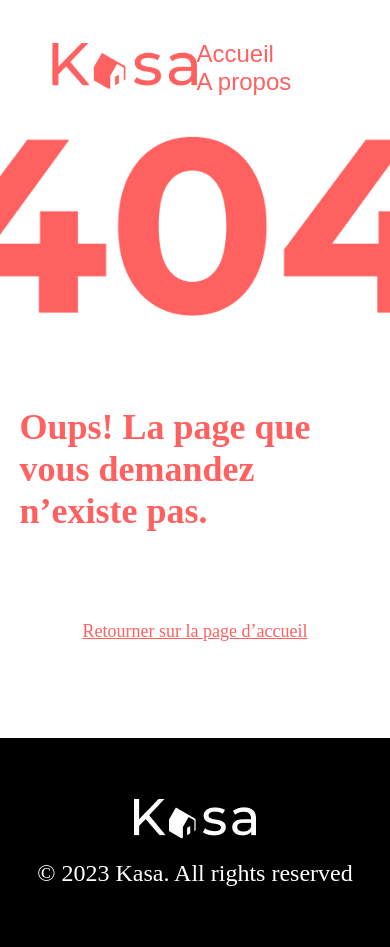
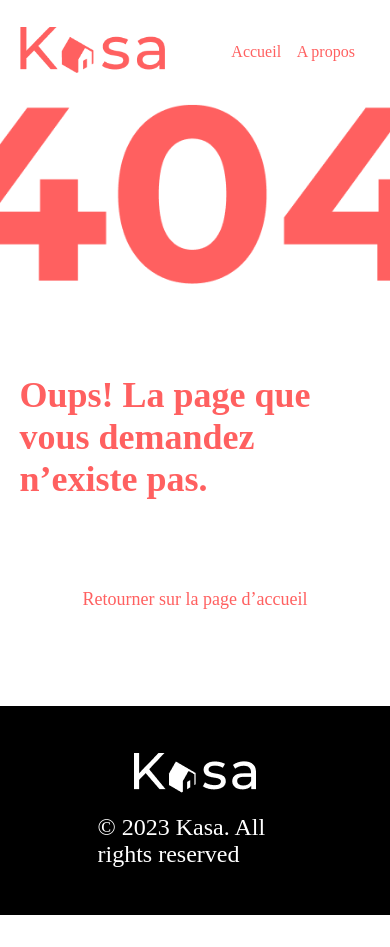
Before and after one commit to Selim-Ramdani/oc_kasa_p8, a React (Vite) app: page /logements in a window 390 px wide. Shown: the top 947 px of the page. After the commit the page ends 915 px from the top, so only its background shows below. Built offline with nearby package versions, Linux system fonts and the light colour scheme.

Commit message:
project finished

```diff
--- a/src/assets/style/base/_base.scss
+++ b/src/assets/style/base/_base.scss
@@ -32,3 +32,7 @@ button {
     cursor: pointer;
   }
 }
+
+a {
+  text-decoration: none;
+}
--- a/src/assets/style/components/_banner.scss
+++ b/src/assets/style/components/_banner.scss
@@ -23,15 +23,28 @@
 }
 
 @media only screen and (max-width: 810px) {
-  #banner-container__title {
-    font-size: 38px !important;
+  #banner-container #banner-container__title {
+    font-size: 38px;
   }
 }
 
 @media only screen and (max-width: 810px) {
-  #banner-container__title {
-    font-size: 38px !important;
+  #banner-container #banner-container__title {
+    font-size: 38px;
     max-width: 350px;
     left: 8%;
   }
 }
+
+@media only screen and (max-width: 500px) {
+  #banner-container #banner-container__title {
+    font-size: 24px;
+    max-width: 220px;
+  }
+}
+
+@media only screen and (max-width: 400px) {
+  #banner-container #banner-container__img {
+    height: 111px;
+  }
+}
--- a/src/assets/style/components/_cards.scss
+++ b/src/assets/style/components/_cards.scss
@@ -24,3 +24,10 @@
     transition: 0.3s ease-in-out;
   }
 }
+
+@media only screen and (max-width: 895px) {
+  #cards-container {
+    width: auto;
+    height: auto;
+  }
+}
--- a/src/assets/style/components/_collapse.scss
+++ b/src/assets/style/components/_collapse.scss
@@ -60,3 +60,13 @@
     height: 0;
   }
 }
+
+@media only screen and (max-width: 1030px) {
+  #collapse-wrapper #collapse-wrapper__title h3 {
+    font-size: 15px;
+  }
+  #collapse-wrapper #collapse-wrapper__content p {
+    text-align: justify;
+    font-size: 15px;
+  }
+}
--- a/src/assets/style/components/_footer.scss
+++ b/src/assets/style/components/_footer.scss
@@ -20,3 +20,12 @@ footer {
     font-size: 24px;
   }
 }
+
+@media only screen and (max-width: 400px) {
+  #footer-copyright h3 {
+    color: #fff;
+    font-weight: 500;
+    font-size: 24px;
+    max-width: 195px;
+  }
+}
--- a/src/assets/style/components/_header.scss
+++ b/src/assets/style/components/_header.scss
@@ -1,4 +1,4 @@
-#header {
+header {
   max-width: 1440px;
   margin: 0 auto;
   padding: 2rem 2rem;
@@ -12,24 +12,36 @@
     object-fit: cover;
   }
 
-  & #header-links {
-    & #header-links__homepage {
+  & .header-links {
+    & .active {
+      text-decoration: underline;
+    }
+    & .header-links__homepage {
+      font-size: 24px;
+      font-weight: 500;
       margin-right: 4vw;
     }
   }
 }
 
 // MEDIA QUERIES TABLET
-@media only screen and (max-width: 896px) {
-  #cards-container {
-    width: 100% !important;
-    height: 100% !important;
+
+@media only screen and (max-width: 600px) {
+  header {
+    padding: 2rem 0;
+  }
+  header #header-logo {
+    object-fit: contain;
+    width: 145px;
   }
 }
 
-@media only screen and (max-width: 600px) {
-  #header-logo {
-    object-fit: contain !important;
-    width: 145px !important;
+// Mobile
+@media only screen and (max-width: 480px) {
+  header {
+    padding: 1rem 0;
+  }
+  header .header-links .header-links__homepage {
+    font-size: 16px;
   }
 }
--- a/src/assets/style/components/_ratings.scss
+++ b/src/assets/style/components/_ratings.scss
@@ -0,0 +1,21 @@
+@media only screen and (max-width: 895px) {
+  .accommodations-container
+    .accommodations-container__infos
+    .accommodations-container-infos__rightPart
+    .ratings-container
+    .star {
+    width: 13px;
+    height: 13px;
+  }
+}
+
+@media only screen and (max-width: 445px) {
+  .accommodations-container
+    .accommodations-container__infos
+    .accommodations-container-infos__rightPart
+    .ratings-container
+    .star {
+    width: 8px;
+    height: 8px;
+  }
+}
--- a/src/assets/style/components/_slideshow.scss
+++ b/src/assets/style/components/_slideshow.scss
@@ -1,5 +1,5 @@
 #slideshow-container {
-position: relative;
+  position: relative;
   & #slideshow-container_img img {
     object-fit: contain;
   }
@@ -35,3 +35,9 @@ position: relative;
     left: 50%;
   }
 }
+
+@media only screen and (max-width: 500px) {
+  .accommodations-container img {
+    height: 255px;
+  }
+}
--- a/src/assets/style/pages/_accommodations.scss
+++ b/src/assets/style/pages/_accommodations.scss
@@ -96,3 +96,93 @@
     }
   }
 }
+
+@media only screen and (max-width: 1030px) {
+  .accommodations-container-infos__leftPart .accommodations-container__title {
+    font-weight: 500;
+    font-size: 20px;
+    margin-bottom: 5px;
+  }
+  .accommodations-container
+    .accommodations-container__infos
+    .accommodations-container-infos__rightPart
+    .ratings-container
+    .star {
+    height: 30px;
+    width: 30px;
+  }
+  .accommodations-container
+    .accommodations-container__infos
+    .accommodations-container-infos__leftPart
+    .accommodations-container__tags
+    li {
+    font-size: 11px;
+  }
+}
+
+@media only screen and (max-width: 895px) {
+  .accommodations-container
+    .accommodations-container__infos
+    .accommodations-container-infos__rightPart
+    .host-infos {
+    width: auto;
+  }
+  .accommodations-container
+    .accommodations-container__infos
+    .accommodations-container-infos__rightPart {
+    display: flex;
+    flex-direction: row-reverse;
+    justify-content: space-between;
+    align-items: center;
+  }
+
+  .accommodations-container .accommodations-collapse {
+    flex-direction: column;
+    gap: 16px;
+  }
+  .accommodations-container
+    .accommodations-collapse
+    .accommodations-collapse__item {
+    width: auto;
+  }
+}
+
+@media only screen and (max-width: 690px) {
+  .accommodations-container .accommodations-container__infos {
+    flex-direction: column;
+  }
+
+  .accommodations-container-infos__leftPart {
+    width: 100%;
+  }
+  .accommodations-container
+    .accommodations-container__infos
+    .accommodations-container-infos__leftPart
+    .accommodations-container__tags
+    li {
+    font-size: 10px;
+    margin-bottom: 15px;
+  }
+
+  .accommodations-container
+    .accommodations-container__infos
+    .accommodations-container-infos__rightPart {
+    width: 100%;
+  }
+}
+
+@media only screen and (max-width: 480px) {
+  .accommodations-container img {
+    height: 255px;
+  }
+
+  .accommodations-container
+    .accommodations-container__infos
+    .accommodations-container-infos__rightPart
+    .ratings-container
+    .star {
+    height: 20px;
+    width: 20px;
+    margin-right: 10px;
+  }
+}
--- a/src/assets/style/pages/_home.scss
+++ b/src/assets/style/pages/_home.scss
@@ -1,13 +1,36 @@
 .gallery-container {
+  background-color: #f6f6f6;
   padding: 2rem;
+  border-radius: 25px;
+  margin: 2rem auto;
+}
+
+.gallery {
   display: flex;
   flex-direction: row;
   flex-wrap: wrap;
   justify-content: space-evenly;
   align-items: center;
+  margin-bottom: 20px;
   gap: 3rem;
-  margin: 2rem auto;
-  background-color: #f6f6f6;
   width: 100%;
-  border-radius: 25px;
 }
+
+#display-more {
+  text-align: center;
+  align-items: center;
+  width: 100%;
+}
+
+@media only screen and (max-width: 480px) {
+  .gallery-container {
+    background-color: #fff;
+  }
+}
+
+@media only screen and (max-width: 400px) {
+  .gallery-container {
+    padding: 0;
+    gap: 2rem;
+  }
+}
--- a/src/components/Gallery.jsx
+++ b/src/components/Gallery.jsx
@@ -12,6 +12,7 @@ function Gallery() {
   return (
     <>
       <main className="gallery-container">
+        <div className="gallery">
           {accommodations.slice(0, visibleAccommodations).map((item) => (
             <Cards
               id={item.id}
@@ -20,10 +21,13 @@ function Gallery() {
               cover={item.cover}
             />
           ))}
+        </div>
+        {visibleAccommodations < accommodations.length && (
+          <button id="display-more" onClick={loadMoreAccommodations}>
+            Afficher plus
+          </button>
+        )}
       </main>
-      {visibleAccommodations < accommodations.length && (
-        <button onClick={loadMoreAccommodations}>Afficher plus</button>
-      )}
     </>
   );
 }
--- a/src/components/Header.jsx
+++ b/src/components/Header.jsx
@@ -1,18 +1,32 @@
-import { Link } from "react-router-dom";
+import { Link, NavLink } from "react-router-dom";
 import logo from "../assets/images/logo_kasa.png";
 function Header() {
   return (
-    <header id="header">
+    <header>
       <Link to={"/"}>
         <img src={logo} alt="logo_kasa" id="header-logo" />
       </Link>
-      <div id="header-links">
-        <Link to="/">
-          <button id="header-links__homepage">Accueil</button>
-        </Link>
-        <Link to="/a-propos">
-          <button id="header-links__aboutpage">A propos</button>
-        </Link>
+      <div className="header-links">
+        <NavLink
+          to="/"
+          className={({ isActive }) =>
+            isActive
+              ? "header-links__homepage active"
+              : "header-links__homepage"
+          }
+        >
+          Accueil
+        </NavLink>
+        <NavLink
+          to="/a-propos"
+          className={({ isActive }) =>
+            isActive
+              ? "header-links__homepage active"
+              : "header-links__homepage"
+          }
+        >
+          A propos
+        </NavLink>
       </div>
     </header>
   );
```
Lines whose indentation alone changed are shown as unchanged.
